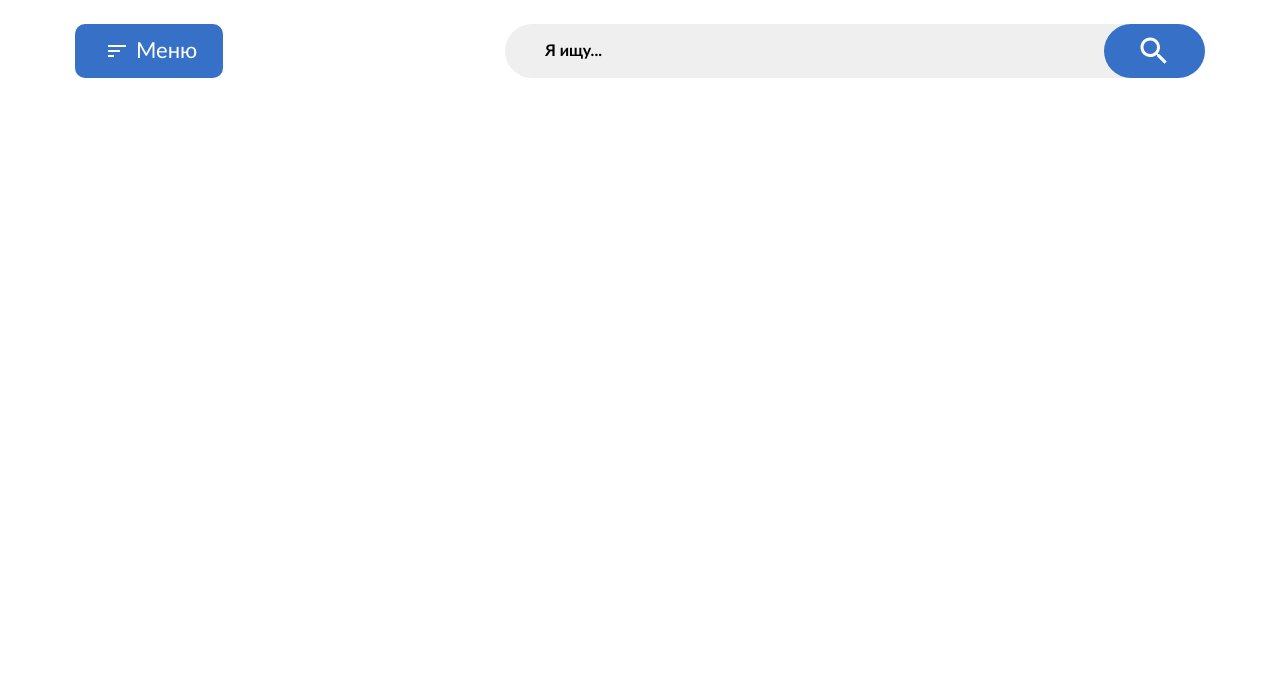
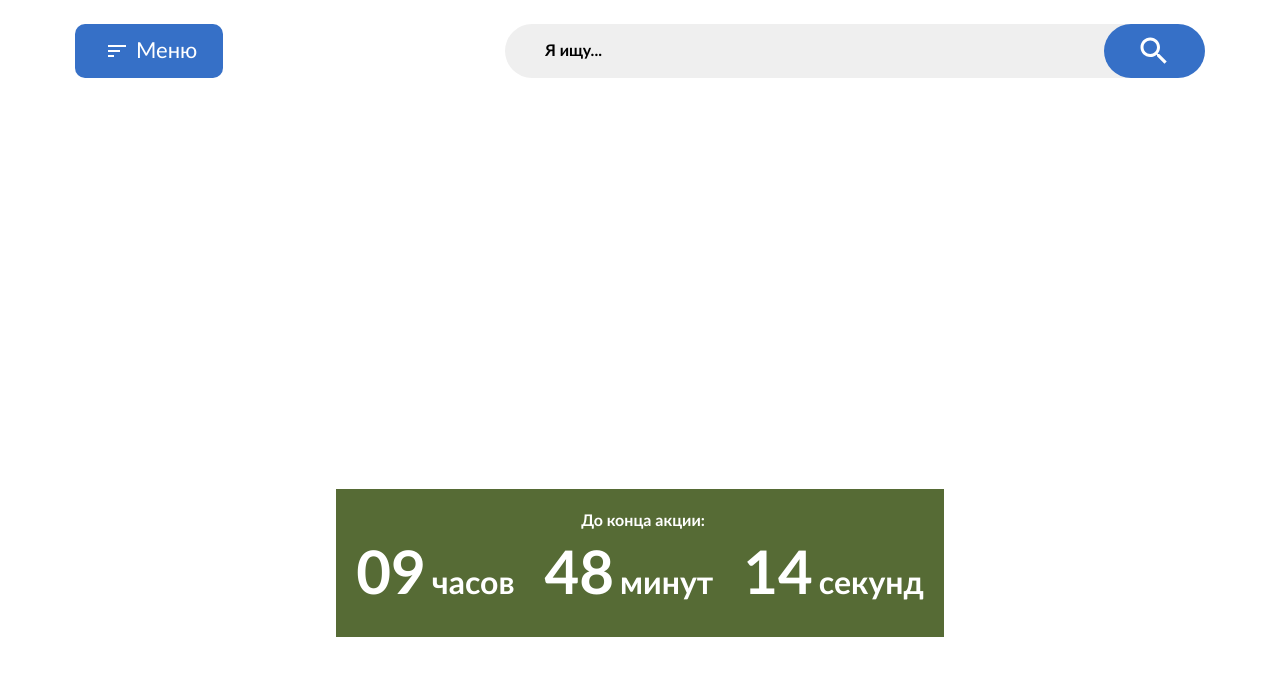
Before and after one commit to Kubanych22/ShopOnline, a plain HTML site: page index.html in a window 1280 px wide. Shown: the part 98-788 px from the top of the page. Drawn offline with Linux system fonts and the light colour scheme; a web font is replaced by a local one.

Commit message:
Project ShopOnline task 2

```diff
--- a/index.html
+++ b/index.html
@@ -12,9 +12,11 @@
   <link rel="preload" href="fonts/lato-black.woff2" as="font" type="font/woff2" crossorigin>
   <link rel="icon" type="image/png" href="img/logo.png">
 
+  <title>ShopOnline. Task 2. </title>
+
   <link rel="stylesheet" href="styles/style.css">
 
-  <title>ShopOnline</title>
+  <script src="js/index.js" type="module"></script>
 </head>
 
 <body>
@@ -82,29 +84,31 @@
     </div>
   </header>
   <main class="main">
-    <section class="banner banner-container">
-      <div class="container">
-        <h1 class="visually-hidden">Интернет магазин ShopOnline</h1>
-        <div class="banner__offer offer">
-          <h2 class="offer__title">-50% на все ноутбуки</h2>
-          <p class="offer__text">До конца акции:</p>
-          <div class="offer__timer timer">
-            <div class="timer__day">
-              <span class="timer__number">3</span>
-              <span class="timer__word">дня</span>
-            </div>
-            <div class="timer__hour">
-              <span class="timer__number">8</span>
-              <span class="timer__word">часов</span>
-            </div>
-            <div class="timer__minute">
-              <span class="timer__number">43</span>
-              <span class="timer__word">минуты</span>
-            </div>
-          </div>
-        </div>
-      </div>
-    </section>
+<!--    <section class="banner banner-container">-->
+<!--      <div class="container">-->
+<!--        <h1 class="visually-hidden">Интернет магазин ShopOnline</h1>-->
+<!--        <div class="banner__offer offer">-->
+<!--          <h2 class="offer__title">-50% на все ноутбуки</h2>-->
+<!--          <p class="offer__text">До конца акции:</p>-->
+<!--          <div class="offer__timer">-->
+<!--            <div class="timer">-->
+<!--              <div class="timer__day">-->
+<!--                <span class="timer__number">3</span>-->
+<!--                <span class="timer__word">дня</span>-->
+<!--              </div>-->
+<!--              <div class="timer__hour">-->
+<!--                <span class="timer__number">8</span>-->
+<!--                <span class="timer__word">часов</span>-->
+<!--              </div>-->
+<!--              <div class="timer__minute">-->
+<!--                <span class="timer__number">43</span>-->
+<!--                <span class="timer__word">минуты</span>-->
+<!--              </div>-->
+<!--            </div>-->
+<!--          </div>-->
+<!--        </div>-->
+<!--      </div>-->
+<!--    </section>-->
     <section class="promotion promotion-container">
       <h2 class="visually-hidden">Рекламный блок</h2>
       <div class="container">
--- /dev/null
+++ b/js/createBannerWithTimer.js
@@ -0,0 +1,74 @@
+export const createBannerWithTimer = () => {
+  const main = document.querySelector('.main');
+
+  const banner = document.createElement('section');
+  banner.classList.add('banner', 'banner-container');
+
+  const container = document.createElement('div');
+  container.classList.add('container');
+  const title = document.createElement('h1');
+  title.classList.add('visually-hidden');
+  title.textContent = 'Интернет магазин ShopOnline';
+
+  const offer = document.createElement('div');
+  offer.classList.add('banner__offer', 'offer');
+
+  const offerTitle = document.createElement('h2');
+  offerTitle.classList.add('offer__title');
+  offerTitle.textContent = '-50% на все ноутбуки';
+
+  const offerText = document.createElement('p');
+  offerText.classList.add('offer__text');
+  offerText.textContent = 'До конца акции:';
+
+  const offerTimer = document.createElement('div');
+  offerTimer.classList.add('offer__timer');
+
+  const timer = document.createElement('div');
+  timer.classList.add('timer');
+
+  timer.dataset.timerDeadline = '2023/11/06 20:23';     // Установка deadline
+
+  const timerDay = document.createElement('div');
+  timerDay.classList.add('timer__day');
+  const timerDayNumber = document.createElement('span');
+  timerDayNumber.classList.add('timer__day-number');
+  const timerDayWord = document.createElement('span');
+  timerDayWord.classList.add('timer__word');
+  timerDayWord.textContent = 'дня';
+  timerDay.append(timerDayNumber, timerDayWord);
+
+  const timerHour = document.createElement('div');
+  timerHour.classList.add('timer__hour');
+  const timerHourNumber = document.createElement('span');
+  timerHourNumber.classList.add('timer__hour-number');
+  const timerHourWord = document.createElement('span');
+  timerHourWord.classList.add('timer__word');
+  timerHourWord.textContent = 'часов';
+  timerHour.append(timerHourNumber, timerHourWord);
+
+  const timerMinute = document.createElement('div');
+  timerMinute.classList.add('timer__minute');
+  const timerMinuteNumber = document.createElement('span');
+  timerMinuteNumber.classList.add('timer__minute-number');
+  const timerMinuteWord = document.createElement('span');
+  timerMinuteWord.classList.add('timer__word');
+  timerMinuteWord.textContent = 'минуты';
+  timerMinute.append(timerMinuteNumber, timerMinuteWord);
+
+  const timerSeconds = document.createElement('div');
+  timerSeconds.classList.add('timer__seconds');
+  const timerSecondsNumber = document.createElement('span');
+  timerSecondsNumber.classList.add('timer__seconds-number');
+  const timerSecondsWord = document.createElement('span');
+  timerSecondsWord.classList.add('timer__word');
+  timerSecondsWord.textContent = 'секунды';
+  timerSeconds.append(timerSecondsNumber, timerSecondsWord);
+
+  timer.append(timerDay, timerHour, timerMinute, timerSeconds);
+  offerTimer.append(offerText, timer);
+  offer.append(offerTitle, offerTimer);
+  container.append(title, offer);
+  banner.append(container);
+  main.prepend(banner);
+};
--- /dev/null
+++ b/js/createTimer.js
@@ -0,0 +1,67 @@
+export const createTimer = (deadline) => {
+  const timerDay = document.querySelector('.timer__day-number');
+  const timerHour = document.querySelector('.timer__hour-number');
+  const timerMinute = document.querySelector('.timer__minute-number');
+  const timerSeconds = document.querySelector('.timer__seconds-number');
+  const day = timerDay.parentElement;
+  const seconds = timerSeconds.parentElement;
+
+  const getTimeRemaining = () => {
+    const dateStop = new Date(deadline);
+    const dateNow = new Date();
+
+    let hourUTC = new Date().getTimezoneOffset() / 60;
+
+    hourUTC < 0 ? hourUTC += 3 : hourUTC -= 3;
+
+    dateNow.setHours(dateNow.getHours() + hourUTC);
+
+    const timeRemaining = dateStop - dateNow;
+
+    const seconds = Math.floor(timeRemaining / 1000 % 60);
+    const minutes = Math.floor(timeRemaining / 1000 / 60 % 60);
+    const hours = Math.floor(timeRemaining / 1000 / 60 / 60 % 24);
+    const days = Math.floor(timeRemaining / (1000 * 60 * 60 * 24));
+
+    return {timeRemaining, days, hours, minutes, seconds};
+  };
+
+  const declensionNum = (num, words) => {
+    return words[(num % 100 > 4 && num % 100 < 20) ? 2 :
+      [2, 0, 1, 1, 1, 2][(num % 10 < 5) ? num % 10 : 5]];
+  };
+
+  const start = () => {
+    let intervalId, delay;
+    const timer = getTimeRemaining();
+    const timerBlock = document.querySelector('.offer__timer');
+
+    if (timer.days !== 0) {
+      timerDay.textContent = '' + timer.days;
+      timerDay.nextSibling.textContent = declensionNum(timer.days, ['день', 'дня', 'дней']);
+      seconds.remove();
+      timerBlock.style.backgroundColor = '#890005';
+      delay = 1000 * 60;
+    } else {
+      day.remove();
+      timerBlock.style.backgroundColor = '#566b35';
+      delay = 1000;
+    }
+
+    timerHour.textContent = ('0' + timer.hours).slice(-2);
+    timerHour.nextSibling.textContent = declensionNum(timer.hours, ['час', 'часа', 'часов']);
+    timerMinute.textContent = ('0' + timer.minutes).slice(-2);
+    timerMinute.nextSibling.textContent = declensionNum(timer.minutes, ['минута', 'минуты', 'минут']);
+    timerSeconds.textContent = ('0' + timer.seconds).slice(-2);
+    timerSeconds.nextSibling.textContent = declensionNum(timer.seconds, ['секунда', 'секунды', 'секунд']);
+
+    intervalId = setTimeout(start, delay);
+
+    if (timer.timeRemaining <= 0) {
+      clearTimeout(intervalId);
+      timerBlock.remove();
+    }
+  };
+
+  start();
+};
--- /dev/null
+++ b/js/index.js
@@ -0,0 +1,11 @@
+import {createBannerWithTimer} from './createBannerWithTimer.js';
+import {createTimer} from './createTimer.js';
+
+const init = () => {
+ createBannerWithTimer();
+ const dataTimerDeadline = document.querySelector('.timer');
+ const deadline = (dataTimerDeadline.dataset.timerDeadline).trim();
+ createTimer(deadline);
+};
+
+init();
--- a/styles/banner.css
+++ b/styles/banner.css
@@ -33,38 +33,36 @@
 }
 
 .offer__timer {
-  max-width: 473px;
+  max-width: max-content;
+  padding: 22px 20px;
   margin: 0 auto;
 }
 
 .timer {
-  display: grid;
-  grid-template-columns: repeat(3, max-content);
-  grid-template-areas: "days hour minute";
-  gap: 0 30px;
+  display: flex;
+  gap: 30px;
 }
 
-.timer__day {
-  grid-area: days;
+.timer__day,
+.timer__hour,
+.timer__minute,
+.timer__seconds {
+  display: flex;
+  align-items: baseline;
 }
 
-.timer__number {
-  display: inline-block;
+.timer__day-number,
+.timer__hour-number,
+.timer__minute-number,
+.timer__seconds-number {
+  display: block;
   margin-right: 6px;
   font-size: 60px;
 }
 
 .timer__word {
-  display: inline-block;
+  display: block;
   font-size: 32px;
-}
-
-.timer__hour {
-  grid-area: hour;
-}
-
-.timer__minute {
-  grid-area: minute;
 }
 
 @media (max-width: 1024px) {
@@ -90,14 +88,17 @@
   }
 
   .offer__timer {
-    max-width: 314px;
+    padding: 20px 25px;
   }
 
   .timer {
-    gap: 0 20px;
+    gap: 20px;
   }
 
-  .timer__number {
+  .timer__day-number,
+  .timer__hour-number,
+  .timer__minute-number,
+  .timer__seconds-number {
     margin-right: 5px;
     font-size: 40px;
   }
@@ -123,14 +124,17 @@
   }
 
   .offer__timer {
-    max-width: 229px;
+    padding: 15px 20px;
   }
 
   .timer {
     gap: 0 10px;
   }
 
-  .timer__number {
+  .timer__day-number,
+  .timer__hour-number,
+  .timer__minute-number,
+  .timer__seconds-number {
     margin-right: 3px;
     font-size: 30px;
   }
@@ -154,14 +158,17 @@
   }
 
   .offer__timer {
-    max-width: 200px;
+    padding: 10px 15px;
   }
 
   .timer {
-    gap: 0 9px;
+    gap: 9px;
   }
 
-  .timer__number {
+  .timer__day-number,
+  .timer__hour-number,
+  .timer__minute-number,
+  .timer__seconds-number {
     margin-right: 2px;
     font-size: 24px;
   }
@@ -188,14 +195,17 @@
   }
 
   .offer__timer {
-    max-width: 167px;
+    padding: 5px 10px;
   }
 
   .timer {
-    gap: 0 8px;
+    gap: 8px;
   }
 
-  .timer__number {
+  .timer__day-number,
+  .timer__hour-number,
+  .timer__minute-number,
+  .timer__seconds-number {
     margin-right: 2px;
     font-size: 20px;
   }
--- a/styles/header.css
+++ b/styles/header.css
@@ -204,9 +204,10 @@
     padding-bottom: 30px;
   }
   .navigation__list {
-    repeat(auto-fit, minmax(max-content, 190px))
-    repeat(auto-fit, minmax(max-content, 294px))
-    repeat(auto-fit, minmax(max-content, 151px))
+    grid-template-columns:
+    repeat(auto-fit, minmax(max-content, 190px));
+    repeat(auto-fit, minmax(max-content, 294px));
+    repeat(auto-fit, minmax(max-content, 151px));
     repeat(auto-fit, minmax(max-content, 700px));
     grid-template-rows: 54px 54px;
     grid-template-areas:
```
